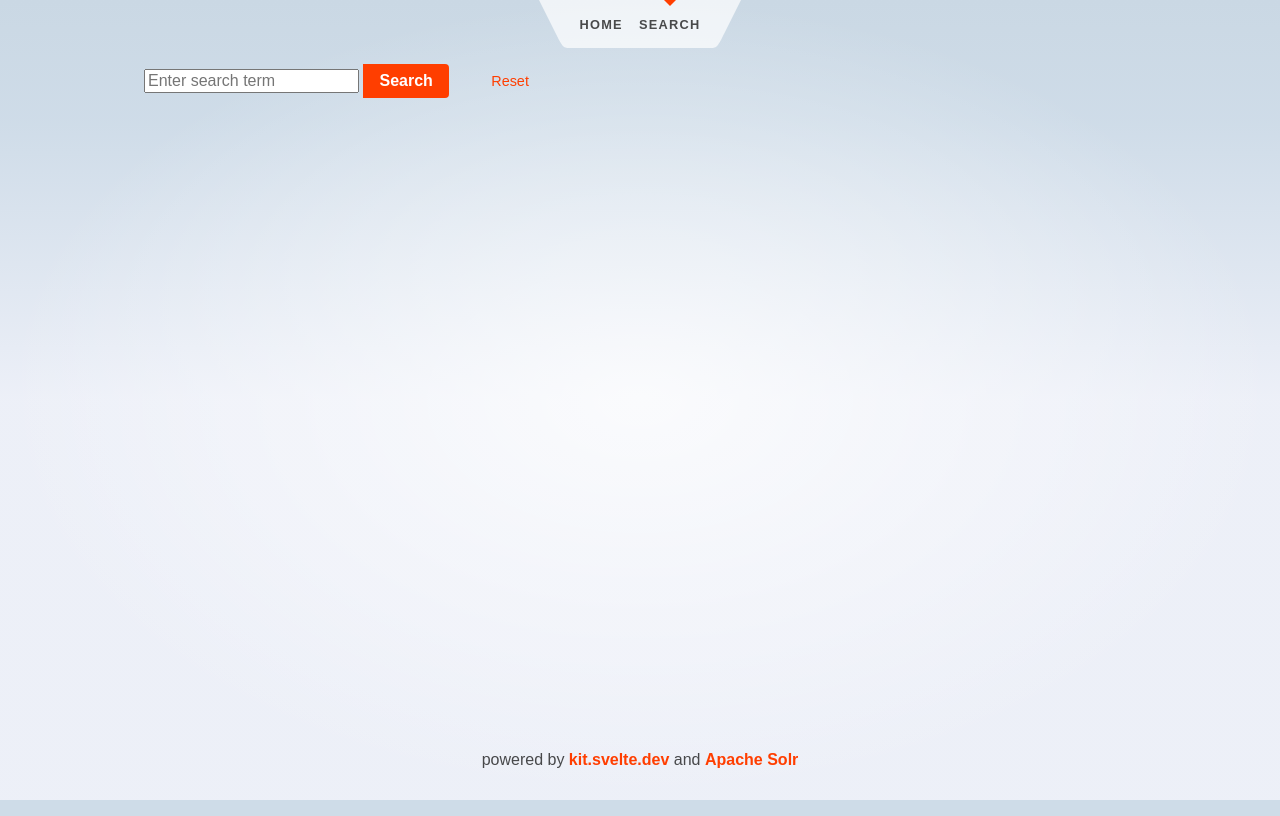
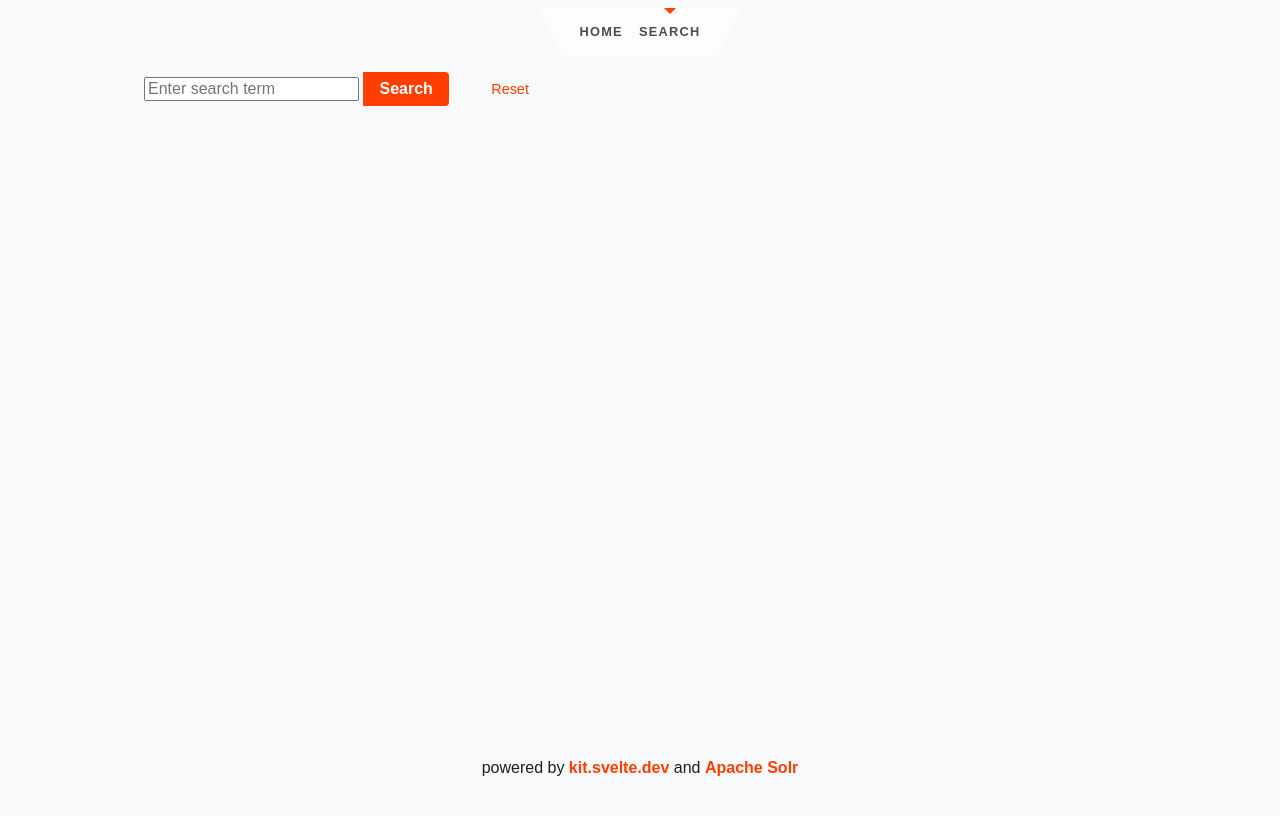
Before and after one commit to sdsc-ordes/debates-ui, a SvelteKit app: page /search in a window 1280 px wide. Built offline with nearby package versions, Linux system fonts and the light colour scheme; no server answers.

Commit message:
fix: adding global styles

```diff
--- a/src/app.css
+++ b/src/app.css
@@ -14,21 +14,77 @@
 	--column-margin-top: 4rem;
 	font-family: var(--font-body);
 	color: var(--color-text);
+	/* New Variables */
+	--primary-color: #2849A1;
+    --primary-dark-color: #182C61;
+    --secondary-color: #FF5500;
+    --background-color: #f8f9fa;
+    --on-primary: #F6F7FD;
+    --text-color: #1E1E1E;
+    --heading-font: 'Helvetica-Neue', sans-serif;
+    --body-font: 'Helvetica-Neue', sans-serif;
 }
 
 body {
-	min-height: 100vh;
-	margin: 0;
-	background-attachment: fixed;
-	background-color: var(--color-bg-1);
-	background-size: 100vw 100vh;
-	background-image: radial-gradient(
-			50% 50% at 50% 50%,
-			rgba(255, 255, 255, 0.75) 0%,
-			rgba(255, 255, 255, 0) 100%
-		),
-		linear-gradient(180deg, var(--color-bg-0) 0%, var(--color-bg-1) 15%, var(--color-bg-2) 50%);
-}
+	font-family: var(--body-font);
+	font-size: 16px;
+	line-height: 1.5;
+	color: var(--text-color);
+	background-color: var(--background-color); /* If you want the background */
+  }
+
+  /* Card Title */
+.card-title {
+	font-family: var(--body-font);
+	font-size: 22px;
+	color: var(--text-color);
+	line-height: 20px;
+  }
+
+  /* Card Body */
+  .card-body {
+	font-family: var(--body-font);
+	font-size: 12px;
+	color: var(--text-color);
+	line-height: 20px;
+  }
+
+  .card-subtle {
+	font-family: var(--body-font);
+	font-size: 12px;
+	color: var(--text-color);
+	line-height: 16px;
+  }
+
+  /* Button Styles */
+  .button-primary {
+	background-color: var(--primary-color);
+	color: var(--on-primary);
+	border: none;
+	padding: 10px 20px;
+	border-radius: 5px;
+	cursor: pointer;
+	transition: background-color 0.3s;
+  }
+  .button-primary:hover {
+	background-color: var(--primary-dark-color);
+  }
+
+  /* Layout Grid */
+.container {
+	display: grid;
+	grid-template-columns: repeat(12, 1fr);
+	gap: 20px;
+	max-width: calc(100% - 240px); /* 120px margin on each side */
+	margin: 0 auto;
+	padding: 0 120px;
+  }
+
+  .layout-grid {
+	display: grid;
+	grid-template-columns: repeat(12, 1fr);
+	gap: 20px; /* Gutter between columns */
+  }
 
 h1,
 h2,
--- a/src/styles/global.css
+++ /dev/null
@@ -1,89 +0,0 @@
-/* Define CSS variables for colors */
-:root {
-    --primary-color: #2849A1;
-    --primary-dark-color: #182C61;
-    --secondary-color: #FF5500;
-    --background-color: #f8f9fa;
-    --on-primary: #F6F7FD;
-    --text-color: #1E1E1E;
-    --heading-font: 'Helvetica-Neue', sans-serif;
-    --body-font: 'Helvetica-Neue', sans-serif;
-  }
-
-  body {
-    font-family: var(--body-font);
-    font-size: 16px;
-    line-height: 1.5;
-    color: var(--text-color);
-    /* background-color: var(--background-color); */
-  }
-
-  /* Card Title */
-.card-title {
-    font-family: var(--body-font);
-    font-size: 22px;
-    color: var(--text-color);
-    line-height: 20px;
-  }
-
-  /* Card Body */
-  .card-body {
-    font-family: var(--body-font);
-    font-size: 12px;
-    color: var(--text-color);
-    line-height: 20px;
-  }
-  .card-subtle {
-    font-family: var(--body-font);
-    font-size: 12px;
-    color: var(--text-color);
-    line-height: 16px;
-  }
-
-  /* Buttons */
-  .button-primary {
-    background-color: var(--primary-color);
-    color: var(--on-primary);
-    border: none;
-    padding: 10px 20px;
-    border-radius: 5px;
-    cursor: pointer;
-    transition: background-color 0.3s;
-  }
-
-  .button-primary:hover {
-    background-color: var(--primary-dark-color);
-  }
-
-  /* Layout Grid */
-  .container {
-    display: grid;
-    grid-template-columns: repeat(12, 1fr);
-    gap: 20px;
-    max-width: calc(100% - 240px); /* 120px margin on each side */
-    margin: 0 auto;
-    padding: 0 120px;
-  }
-
-  .layout-grid {
-    display: grid;
-    grid-template-columns: repeat(12, 1fr);
-    gap: 20px; /* Gutter between columns */
-  }
-
-
-  .col-span-1 {
-    grid-column: span 1;
-  }
-
-  .col-span-2 {
-    grid-column: span 2;
-  }
-
-  .col-span-3 {
-    grid-column: span 3;
-  }
-
-  .col-span-12 {
-    grid-column: span 12;
-  }
```
